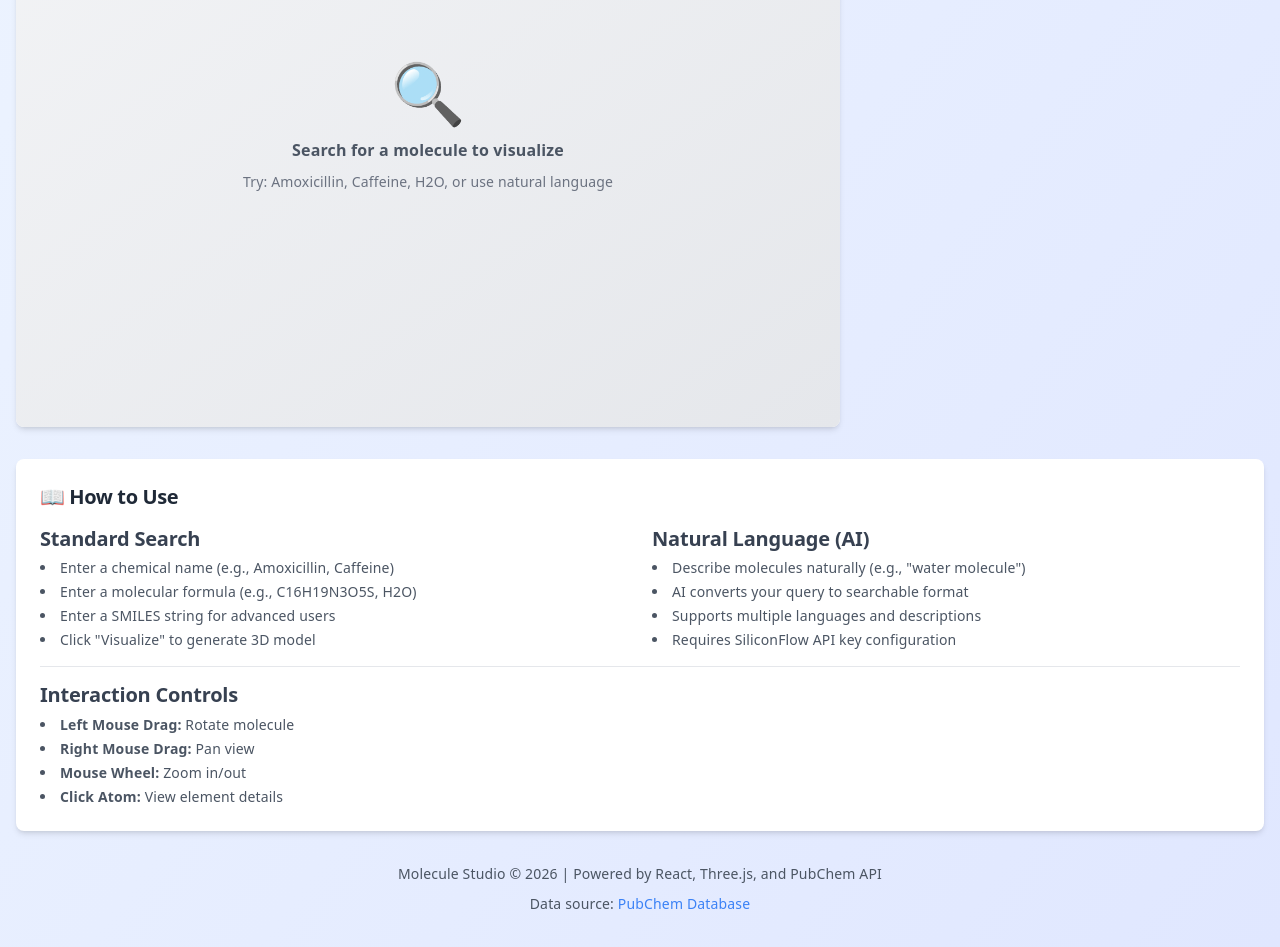
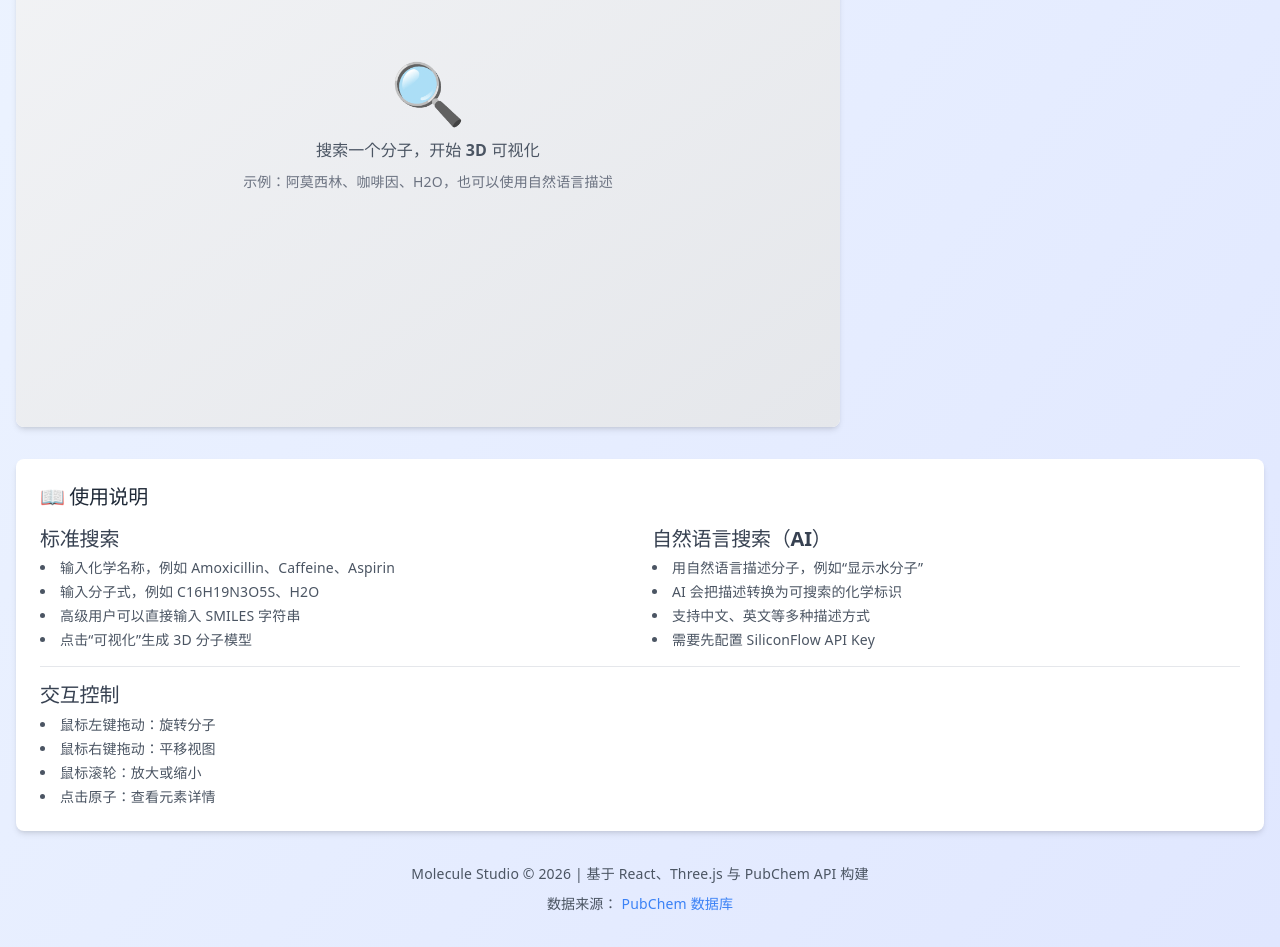
Before and after one commit to mratgnothing/Molecule-Studio, a React (Vite) app: page / in a window 1280 px wide. Shown: the part 820-1767 px from the top of the page. Built offline with nearby package versions, Linux system fonts and the light colour scheme; no server answers.

Commit message:
feat: localize main interface to Chinese

```diff
--- a/src/App.jsx
+++ b/src/App.jsx
@@ -8,8 +8,7 @@ import { parseNaturalLanguage } from './utils/nlpParser';
 import './App.css';
 
 /**
- * Molecule Studio - AI-driven 3D Chemical Molecular Visualization Tool
- * Main application component
+ * Molecule Studio - AI 驱动的 3D 化学分子可视化与建模工具
  */
 function App() {
   const [moleculeData, setMoleculeData] = useState(null);
@@ -17,11 +16,21 @@ function App() {
   const [isLoading, setIsLoading] = useState(false);
   const [error, setError] = useState(null);
 
-  /**
-   * Handle molecule search
-   * @param {string} query - Search query (name, formula, or SMILES)
-   * @param {string} inputMode - 'standard' or 'nlp'
-   */
+  const toChineseError = (message) => {
+    if (!message) return '发生未知错误';
+    return message
+      .replace('Failed to parse natural language query', '自然语言查询解析失败')
+      .replace('Failed to fetch molecule data', '获取分子数据失败')
+      .replace('No compound found for:', '未找到对应化合物：')
+      .replace('Failed to search compound:', '搜索化合物失败：')
+      .replace('Failed to get 3D structure:', '获取 3D 结构失败：')
+      .replace('Could not find compound CID', '未找到化合物 CID')
+      .replace('LLM API not configured', '尚未配置大模型 API Key')
+      .replace('LLM API key not configured', '尚未配置大模型 API Key')
+      .replace('Failed to parse query', '解析查询失败')
+      .replace('An error occurred', '发生错误');
+  };
+
   const handleSearch = useCallback(async (query, inputMode = 'standard') => {
     setIsLoading(true);
     setError(null);
@@ -30,93 +39,72 @@ function App() {
     try {
       let searchQuery = query;
 
-      // If NLP mode, parse natural language first
       if (inputMode === 'nlp') {
         const parseResult = await parseNaturalLanguage(query);
         if (!parseResult.success) {
-          throw new Error(parseResult.error || 'Failed to parse natural language query');
+          throw new Error(parseResult.error || '自然语言查询解析失败');
         }
-        // Use molecule name or SMILES from parsed result
         searchQuery = parseResult.moleculeName || parseResult.smiles || query;
       }
 
-      // Search for molecule
       const result = await smartSearch(searchQuery);
 
       if (!result.success) {
-        throw new Error(result.error || 'Failed to fetch molecule data');
+        throw new Error(result.error || '获取分子数据失败');
       }
 
       setMoleculeData(result.data);
     } catch (err) {
-      setError(err.message);
+      setError(toChineseError(err.message));
       setMoleculeData(null);
     } finally {
       setIsLoading(false);
     }
   }, []);
 
-  /**
-   * Handle NLP parsing result
-   * @param {Object} parsedResult - Parsed molecule data
-   */
   const handleNLPParsed = useCallback((parsedResult) => {
-    // Use the parsed molecule name to search
     const searchQuery = parsedResult.moleculeName || parsedResult.smiles;
     if (searchQuery) {
       handleSearch(searchQuery, 'standard');
     }
   }, [handleSearch]);
 
-  /**
-   * Handle atom selection
-   * @param {Object} atomData - Selected atom data
-   */
   const handleAtomSelect = useCallback((atomData) => {
     setSelectedAtom(atomData);
   }, []);
 
-  /**
-   * Handle atom deselection
-   */
   const handleAtomDeselect = useCallback(() => {
     setSelectedAtom(null);
   }, []);
 
   return (
     <div className="min-h-screen bg-gradient-to-br from-blue-50 to-indigo-100">
-      {/* Header */}
       <header className="bg-white shadow-md">
         <div className="max-w-7xl mx-auto px-4 py-6">
           <div className="flex items-center gap-3">
             <div className="text-3xl">🧬</div>
             <div>
-              <h1 className="text-3xl font-bold text-gray-800">Molecule Studio</h1>
-              <p className="text-gray-600 text-sm">AI-driven 3D Chemical Molecular Visualization & Modeling</p>
+              <h1 className="text-3xl font-bold text-gray-800">Molecule Studio 分子工作室</h1>
+              <p className="text-gray-600 text-sm">AI 驱动的 3D 化学分子可视化与建模工具</p>
             </div>
           </div>
         </div>
       </header>
 
-      {/* Main Content */}
       <main className="max-w-7xl mx-auto px-4 py-8">
-        {/* Search Section */}
         <div className="mb-8">
           <SearchBar onSearch={handleSearch} isLoading={isLoading} />
           <NLPInput onParsed={handleNLPParsed} isLoading={isLoading} />
         </div>
 
-        {/* Error Message */}
         {error && (
           <div className="bg-red-50 border-l-4 border-red-500 p-4 rounded-lg mb-6">
-            <p className="text-red-700 font-semibold">Error</p>
+            <p className="text-red-700 font-semibold">错误</p>
             <p className="text-red-600 text-sm mt-1">{error}</p>
           </div>
         )}
 
-        {/* Main Layout: 3D Viewer + Info Panel */}
         <div className="grid grid-cols-1 lg:grid-cols-3 gap-6">
-          {/* 3D Molecule Viewer */}
           <div className="lg:col-span-2">
             <div className="bg-white rounded-lg shadow-md overflow-hidden">
               <div className="h-96 lg:h-[600px]">
@@ -128,11 +116,11 @@ function App() {
                   />
                 ) : (
                   <div className="w-full h-full flex items-center justify-center bg-gradient-to-br from-gray-100 to-gray-200">
-                    <div className="text-center">
+                    <div className="text-center px-6">
                       <div className="text-6xl mb-4">🔍</div>
-                      <p className="text-gray-600 font-semibold">Search for a molecule to visualize</p>
+                      <p className="text-gray-600 font-semibold">搜索一个分子，开始 3D 可视化</p>
                       <p className="text-gray-500 text-sm mt-2">
-                        Try: Amoxicillin, Caffeine, H2O, or use natural language
+                        示例：阿莫西林、咖啡因、H2O，也可以使用自然语言描述
                       </p>
                     </div>
                   </div>
@@ -141,7 +129,6 @@ function App() {
             </div>
           </div>
 
-          {/* Information Panel */}
           <div className="lg:col-span-1">
             <InfoPanel
               moleculeData={moleculeData}
@@ -151,48 +138,46 @@ function App() {
           </div>
         </div>
 
-        {/* Instructions */}
         <div className="mt-8 bg-white rounded-lg shadow-md p-6">
-          <h2 className="text-xl font-bold text-gray-800 mb-4">📖 How to Use</h2>
+          <h2 className="text-xl font-bold text-gray-800 mb-4">📖 使用说明</h2>
           <div className="grid grid-cols-1 md:grid-cols-2 gap-6">
             <div>
-              <h3 className="font-semibold text-gray-700 mb-2">Standard Search</h3>
+              <h3 className="font-semibold text-gray-700 mb-2">标准搜索</h3>
               <ul className="text-sm text-gray-600 space-y-1 list-disc list-inside">
-                <li>Enter a chemical name (e.g., Amoxicillin, Caffeine)</li>
-                <li>Enter a molecular formula (e.g., C16H19N3O5S, H2O)</li>
-                <li>Enter a SMILES string for advanced users</li>
-                <li>Click "Visualize" to generate 3D model</li>
+                <li>输入化学名称，例如 Amoxicillin、Caffeine、Aspirin</li>
+                <li>输入分子式，例如 C16H19N3O5S、H2O</li>
+                <li>高级用户可以直接输入 SMILES 字符串</li>
+                <li>点击“可视化”生成 3D 分子模型</li>
               </ul>
             </div>
             <div>
-              <h3 className="font-semibold text-gray-700 mb-2">Natural Language (AI)</h3>
+              <h3 className="font-semibold text-gray-700 mb-2">自然语言搜索（AI）</h3>
               <ul className="text-sm text-gray-600 space-y-1 list-disc list-inside">
-                <li>Describe molecules naturally (e.g., "water molecule")</li>
-                <li>AI converts your query to searchable format</li>
-                <li>Supports multiple languages and descriptions</li>
-                <li>Requires SiliconFlow API key configuration</li>
+                <li>用自然语言描述分子，例如“显示水分子”</li>
+                <li>AI 会把描述转换为可搜索的化学标识</li>
+                <li>支持中文、英文等多种描述方式</li>
+                <li>需要先配置 SiliconFlow API Key</li>
               </ul>
             </div>
           </div>
 
           <div className="mt-4 pt-4 border-t border-gray-200">
-            <h3 className="font-semibold text-gray-700 mb-2">Interaction Controls</h3>
+            <h3 className="font-semibold text-gray-700 mb-2">交互控制</h3>
             <ul className="text-sm text-gray-600 space-y-1 list-disc list-inside">
-              <li><strong>Left Mouse Drag:</strong> Rotate molecule</li>
-              <li><strong>Right Mouse Drag:</strong> Pan view</li>
-              <li><strong>Mouse Wheel:</strong> Zoom in/out</li>
-              <li><strong>Click Atom:</strong> View element details</li>
+              <li><strong>鼠标左键拖动：</strong>旋转分子</li>
+              <li><strong>鼠标右键拖动：</strong>平移视图</li>
+              <li><strong>鼠标滚轮：</strong>放大或缩小</li>
+              <li><strong>点击原子：</strong>查看元素详情</li>
             </ul>
           </div>
         </div>
 
-        {/* Footer */}
         <footer className="mt-8 text-center text-gray-600 text-sm">
-          <p>Molecule Studio © 2026 | Powered by React, Three.js, and PubChem API</p>
+          <p>Molecule Studio © 2026 | 基于 React、Three.js 与 PubChem API 构建</p>
           <p className="mt-2">
-            Data source:{' '}
+            数据来源：{' '}
             <a href="https://pubchem.ncbi.nlm.nih.gov/" target="_blank" rel="noopener noreferrer" className="text-blue-500 hover:underline">
-              PubChem Database
+              PubChem 数据库
             </a>
           </p>
         </footer>
```
